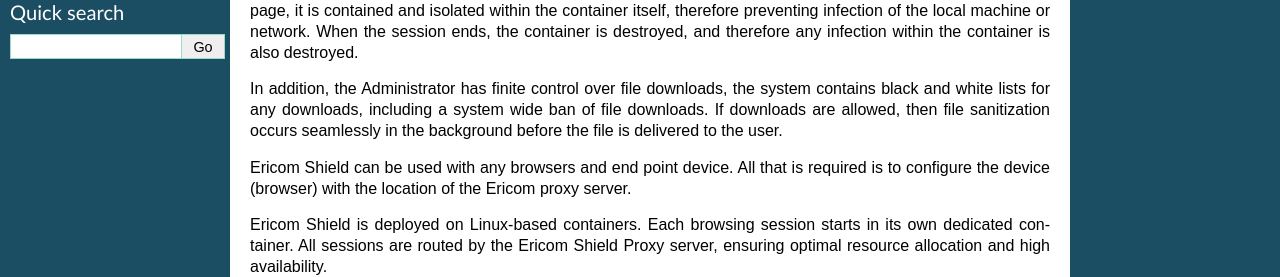
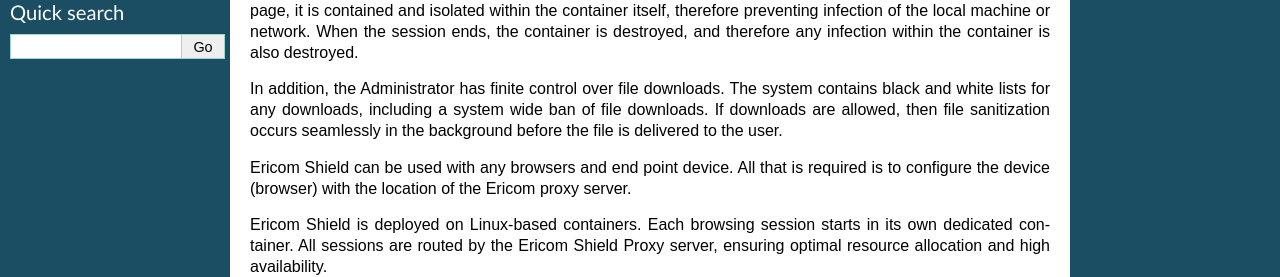
Before and after one commit to BenyH/Shield.Docs, a Sphinx documentation site: the page built from docs/evaluationguide/whatisericomshield.rst, in a window 1280 px wide. Shown: the part 211-488 px from the top of the page. Built offline with Sphinx 7.4.7, drawn with Linux system fonts in a browser that asks for light colours; pages that are not in the unit, such as notebooks, are missing from menus.

Commit message:
minor proofing changes

```diff
--- a/docs/evaluationguide/whatisericomshield.rst
+++ b/docs/evaluationguide/whatisericomshield.rst
@@ -7,7 +7,7 @@ Ericom Shield is a remote virtual browser solution. The actual browsing takes pl
 
 Ericom Shield enables users to safely browse the internet while protecting the local machine and the network from any malicious code which may execute within the browser. In an event that malicious code is present in the page, it is contained and isolated within the container itself, therefore preventing infection of the local machine or network.  When the session ends, the container is destroyed, and therefore any infection within the container is also destroyed.
 
-In addition, the Administrator has finite control over file downloads, the system contains black and white lists for any downloads, including a system wide ban of file downloads.  If downloads are allowed, then file sanitization occurs seamlessly in the background before the file is delivered to the user.
+In addition, the Administrator has finite control over file downloads. The system contains black and white lists for any downloads, including a system wide ban of file downloads. If downloads are allowed, then file sanitization occurs seamlessly in the background before the file is delivered to the user.
 
 Ericom Shield can be used with any browsers and end point device. All that is required is to configure the device (browser) with the location of the Ericom proxy server.
 
```
